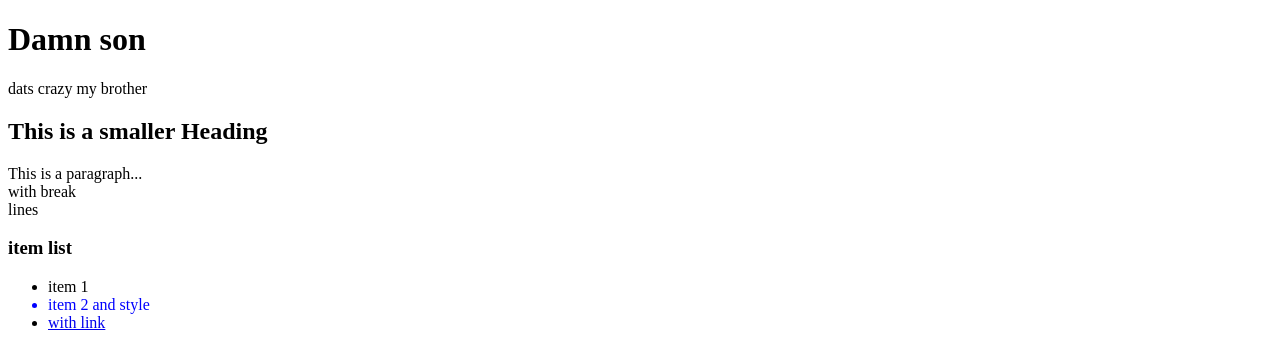
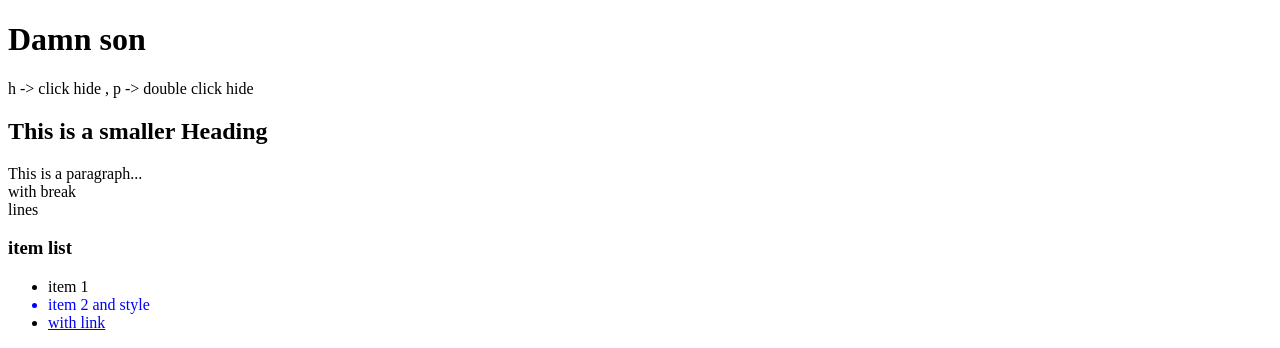
Before and after one commit to Champion20807/Champion20807.github.io, a plain HTML site: page web_simple_example/index.html in a window 1280 px wide. Shown: the top 348 px of the page. Drawn offline with nearby package versions, Linux system fonts and the light colour scheme.

Commit message:
Update index.html

```diff
--- a/web_simple_example/index.html
+++ b/web_simple_example/index.html
@@ -19,7 +19,7 @@
 <body>
 
 <h1>Damn son</h1>
-<p>dats crazy my brother</p>
+<p>h -> click hide , p -> double click hide</p>
 
 <h2>This is a smaller Heading</h2>
 <p>This is a paragraph...<br>with break<br>lines</p>
```
